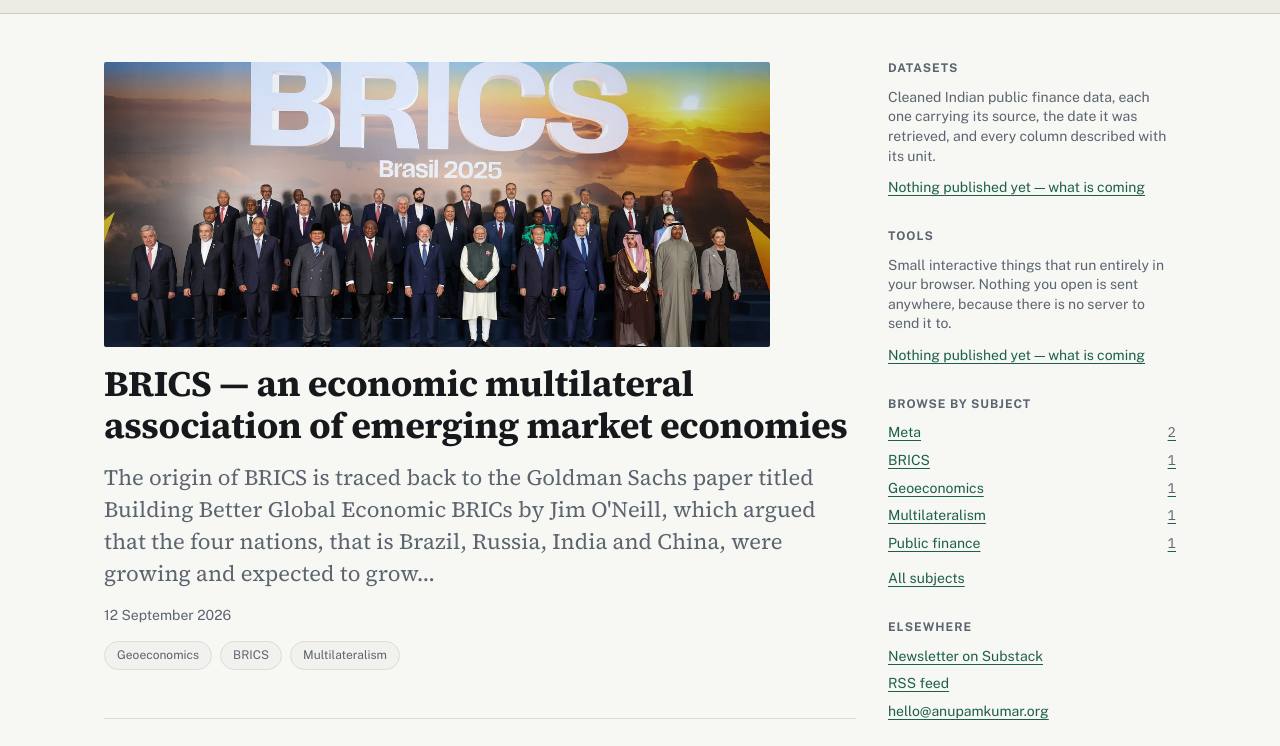
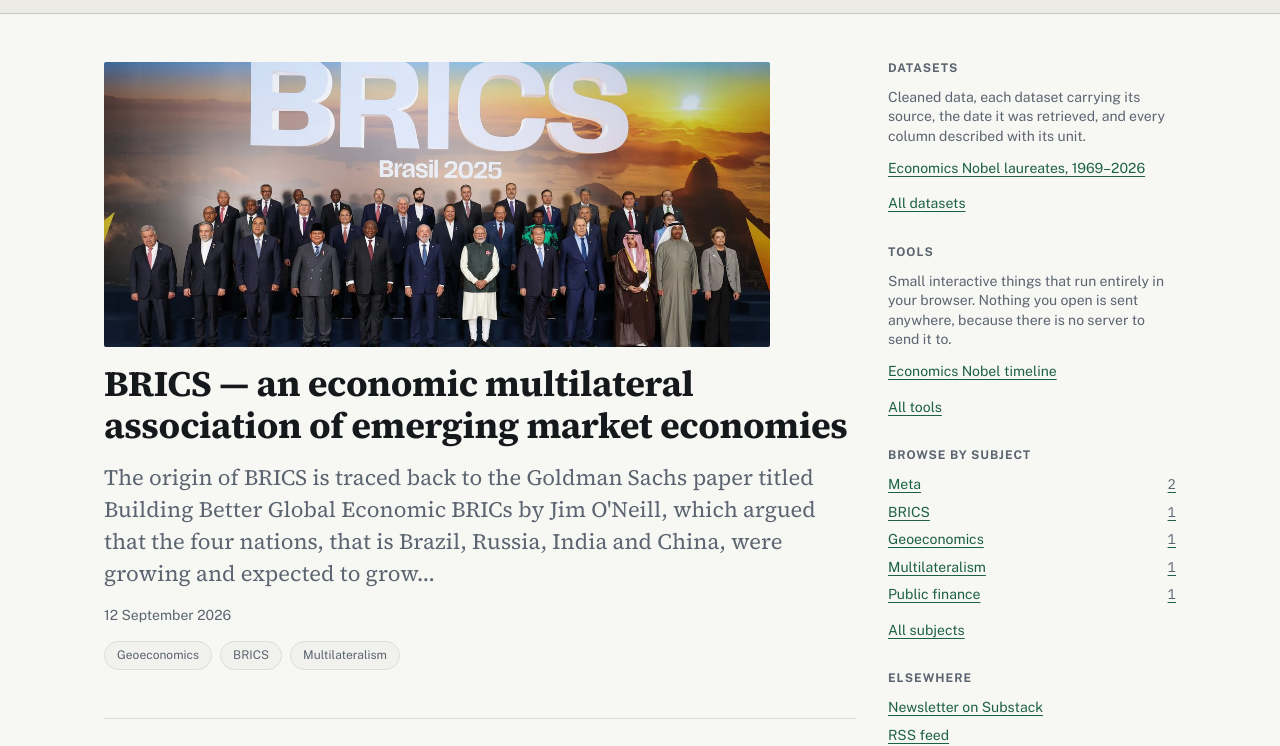
Before and after one commit to asrshadow/anupamkumar.org, an Astro site: page / in a window 1280 px wide. Shown: the part 63-809 px from the top of the page. Built offline with nearby package versions, Linux system fonts and the light colour scheme; Astro itself is replaced by a stand-in of ours; some packages are replaced by stand-ins of ours.

Commit message:
feat: list the newest datasets and tools in the home page sidebar

```diff
--- a/src/pages/index.astro
+++ b/src/pages/index.astro
@@ -17,6 +17,8 @@ import SideBlock from "../components/SideBlock.astro";
 import FeaturedPiece from "../components/FeaturedPiece.astro";
 import PieceCard from "../components/PieceCard.astro";
 import { getAllWriting, getAllTags, displayTag } from "../lib/writing";
+import { getDatasets } from "../lib/datasets";
+import { getTools } from "../lib/tools";
 
 const everything = await getAllWriting();
 
@@ -30,6 +32,17 @@ const alsoRecent = everything.slice(1, 5);
 // will be forty entries long in two years, and a sidebar cannot
 // hold forty. The full list is on /writing/.
 const topTags = (await getAllTags()).slice(0, 8);
+
+// The newest datasets and tools, for the sidebar. Read from the same
+// lists the /datasets/ and /tools/ pages use, so a new dataset or
+// tool appears here by itself — there is nothing to edit on this
+// page when one is added. THREE of each at most: the sidebar points
+// to the sections; it does not replace them.
+//
+// Only the tools' config files are read (see src/lib/tools.ts), so
+// the home page still builds if every tool is deleted (rule 5).
+const latestDatasets = getDatasets().slice(0, 3);
+const latestTools = getTools().slice(0, 3);
 ---
 
 <BaseLayout
@@ -93,12 +106,29 @@ const topTags = (await getAllTags()).slice(0, 8);
     <Fragment slot="aside">
       <SideBlock title="Datasets">
         <p>
-          Cleaned Indian public finance data, each one carrying its source, the
-          date it was retrieved, and every column described with its unit.
+          Cleaned data, each dataset carrying its source, the date it was
+          retrieved, and every column described with its unit.
         </p>
+        {
+          latestDatasets.length > 0 ? (
+            <>
+              <ul>
+                {latestDatasets.map((dataset) => (
+                  <li>
+                    <a href={`/datasets/${dataset.id}/`}>{dataset.title}</a>
+                  </li>
+                ))}
+              </ul>
+              <p class="see-section">
+                <a href="/datasets/">All datasets</a>
+              </p>
+            </>
+          ) : (
             <p>
               <a href="/datasets/">Nothing published yet — what is coming</a>
             </p>
+          )
+        }
       </SideBlock>
 
       <SideBlock title="Tools">
@@ -106,9 +136,26 @@ const topTags = (await getAllTags()).slice(0, 8);
           Small interactive things that run entirely in your browser. Nothing
           you open is sent anywhere, because there is no server to send it to.
         </p>
+        {
+          latestTools.length > 0 ? (
+            <>
+              <ul>
+                {latestTools.map((tool) => (
+                  <li>
+                    <a href={`/tools/${tool.id}/`}>{tool.title}</a>
+                  </li>
+                ))}
+              </ul>
+              <p class="see-section">
+                <a href="/tools/">All tools</a>
+              </p>
+            </>
+          ) : (
             <p>
               <a href="/tools/">Nothing published yet — what is coming</a>
             </p>
+          )
+        }
       </SideBlock>
 
       {
@@ -174,7 +221,8 @@ const topTags = (await getAllTags()).slice(0, 8);
      margin on every paragraph inside it, and that rule is more
      specific than a single class here, so a simpler selector loses
      and the link ends up jammed against the last subject. */
-  .tag-links + .more-subjects {
+  .tag-links + .more-subjects,
+  ul + .see-section {
     margin-top: var(--space-4);
   }
 </style>
```
Lines whose indentation alone changed are shown as unchanged.
